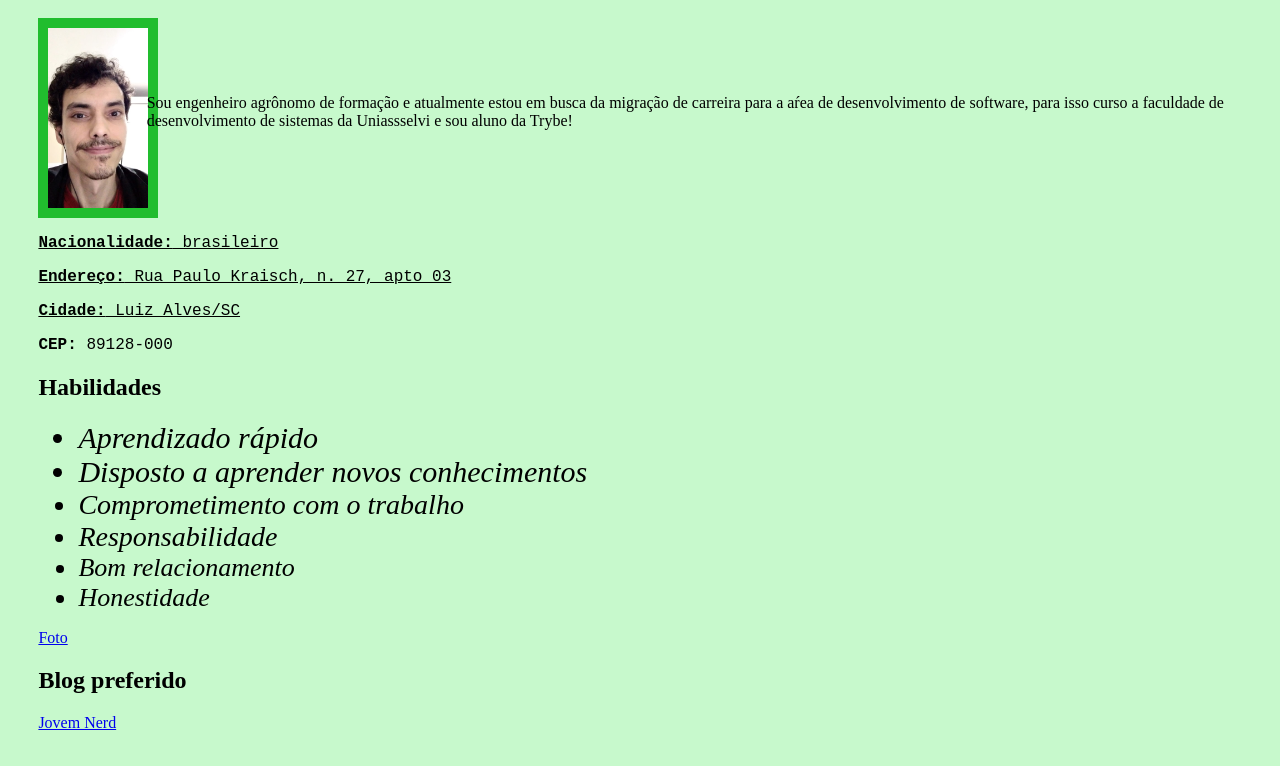
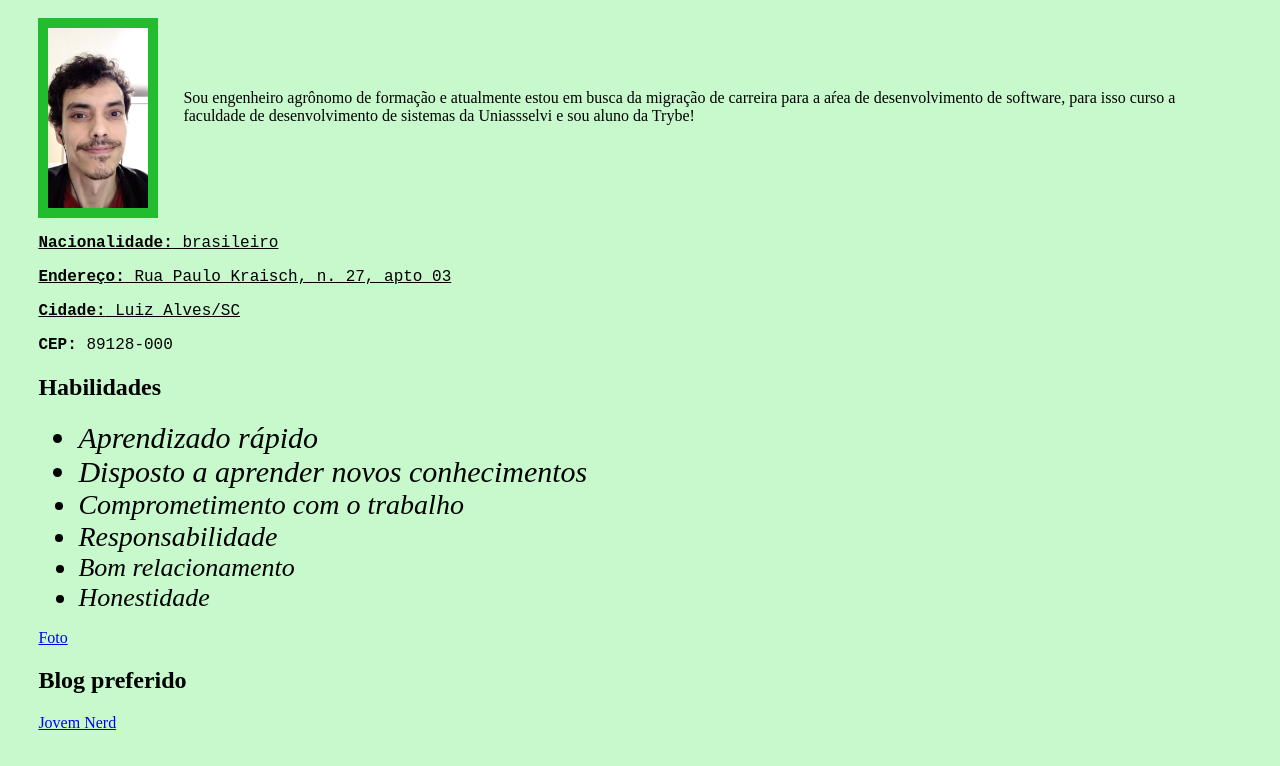
Before and after one commit to ricardokuhlkamp/prototipo.portifolio, a plain HTML site: page index.html in a window 1280 px wide. Shown: the part 118-884 px from the top of the page. Drawn offline with Linux system fonts and the light colour scheme.

Commit message:
altera o posicionamento da descricao, insere mais um bloco dive para apenas a descricão

```diff
--- a/index.html
+++ b/index.html
@@ -19,7 +19,10 @@
         <h1 id="nome">Ricardo Kühlkamp da Silva</h1>
         <div class="foto-descricao-container">
             <img class="foto" src="./foto-ricardo.jpeg" alt="foto de Ricardo Kühlkamp da Silva" width="100px">
-            <p class="descricao">Sou engenheiro agrônomo de formação e atualmente estou em busca da migração de carreira para a aŕea de desenvolvimento de software, para isso curso a faculdade de desenvolvimento de sistemas da Uniassselvi e sou aluno da Trybe!</p>
+            <div class="descricao-container">
+                <p class="descricao">Sou engenheiro agrônomo de formação e atualmente estou em busca da migração de carreira para a aŕea de desenvolvimento de software, para isso curso a faculdade de desenvolvimento de sistemas da Uniassselvi e sou aluno da Trybe!</p>
+            </div>
+
         </div>
     </div>
 
--- a/style.css
+++ b/style.css
@@ -30,18 +30,22 @@ body {
     height: 180px;
     padding: 10px;
     background-color: rgb(33, 189, 46);
+    position: relative;
 }
 
 .descricao {
     position: absolute;
-    top: 30%;
-    left: 9%;
+    padding: 5px;
+    left: 140px;
+    top: 50px;
+}
+
+.descricao-container{
+    position: relative;
 }
 
 .foto-descricao-container {
     height: 200px;
-    position: relative;
-
 }
 
 #nome {
```
